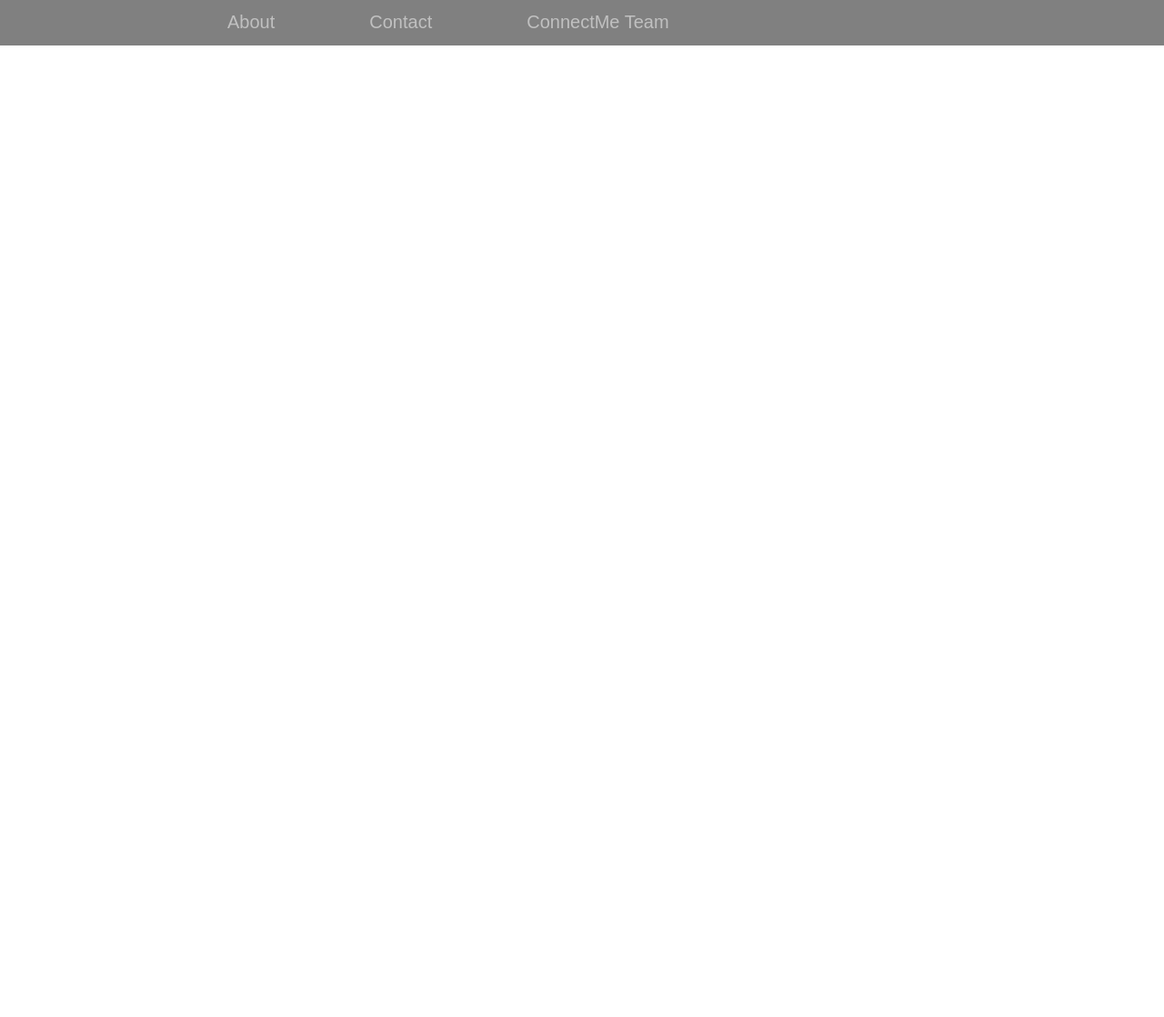
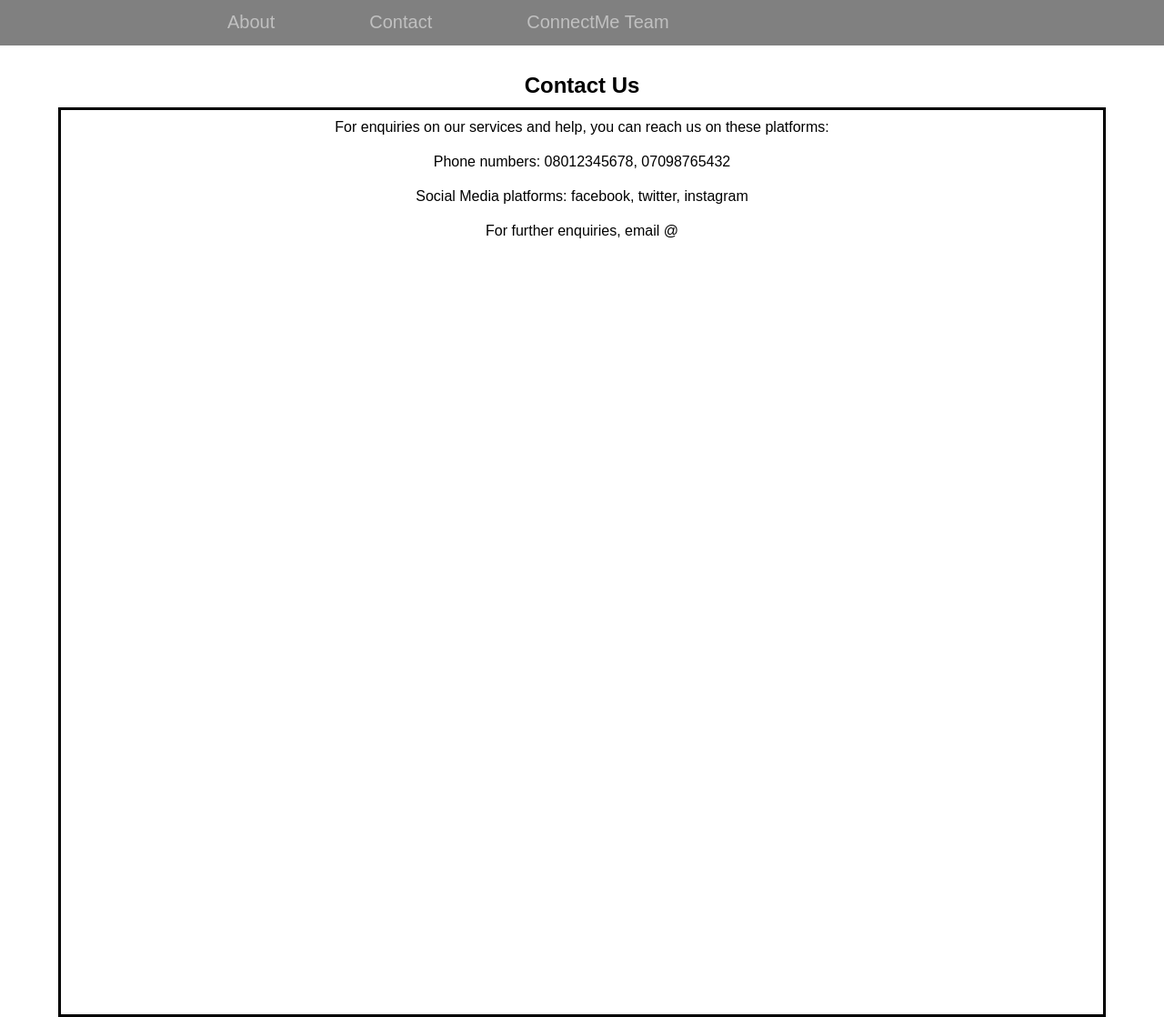
Before and after one commit to Mufasa4dev/connectME, a PHP site: page /contact.html in a window 1280 px wide; the page is wider, and only the part inside the window is pictured. Shown: the part 80-1198 px from the top of that part at 91% size. Before the commit the page ends 130 px from the top of that part, so only its background shows below. Run offline with PHP 8.4, Linux system fonts and the light colour scheme.

Commit message:
I added h1 and contact info

```diff
--- a/contact.html
+++ b/contact.html
@@ -22,6 +22,17 @@
                 <a href="#">ConnectMe Team</a>
             </div>
         </section>
+        <section id="meet">
+        <div style="text-align: center;">
+            <h1>Contact Us</h1>
+            <div id="main">
+                <p>For enquiries on our services and help, you can reach us on these platforms:</p>
+                <p>Phone numbers: 08012345678, 07098765432</p>
+                <p>Social Media platforms: facebook, twitter, instagram</p>
+                <p>For further enquiries, email @</p>
+            </div>
+        </div>
+        </section>
     </div>
 </body>
 </html>
--- a/css/contact.css
+++ b/css/contact.css
@@ -65,6 +65,24 @@ header img{
 #navbar a:hover{
     color: springgreen;
 }
+#meet{
+    font-family: Arial, "Helvetica Neue", Helvetica, sans-serif;
+    /* padding-left: 200px; */
+}
+#meet h1{
+    padding-top: 30px;
+    text-align: center;
+    padding-bottom: 10px;
+}
+#main{
+    border: solid;
+    width: 90%;
+    height: 1000px;
+    margin: auto;
+}
+#main p{
+    padding: 10px;
+}
 
 @media(max-width:750px){
     #navbar{
```
